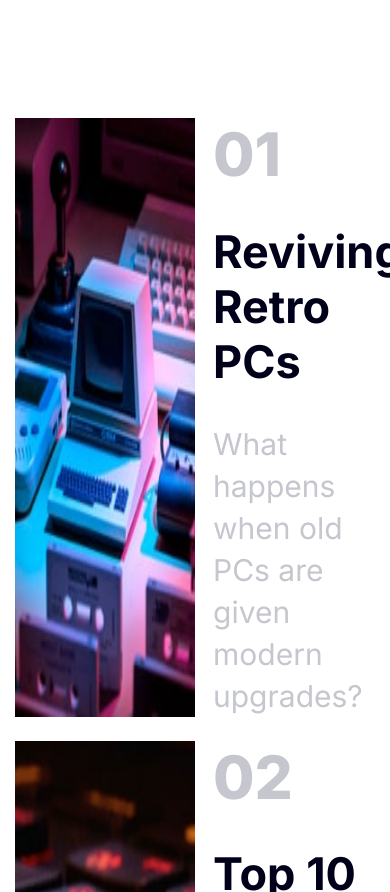
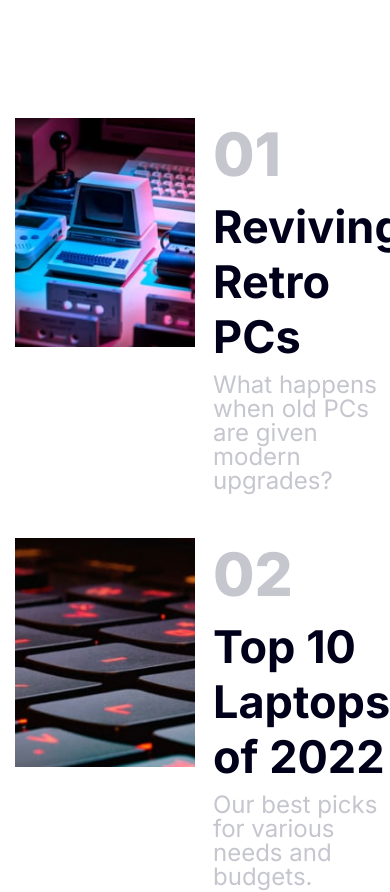
Before and after one commit to valentynaPliushch/news-homepage-main, a plain HTML site: page index.html in a window 390 px wide. Shown: the part 2633-3525 px from the top of the page. Drawn offline with Linux system fonts and the light colour scheme.

Commit message:
articles fixed

```diff
--- a/style.css
+++ b/style.css
@@ -273,11 +273,17 @@ font-size: 10px;
     .articles{
         display: flex;
         flex-direction: column;
+        gap: 1.5em;
     }
     .articles h2 {
-        margin: 0.75em 0;
+        margin: 0.2em 0;
+    }
+    .article-item__text{
+        font-size: 2rem;
+        line-height: 1;
     }
     .article-item__image{
         width: 50%;
+        height: 100%;
     }
   }
```
